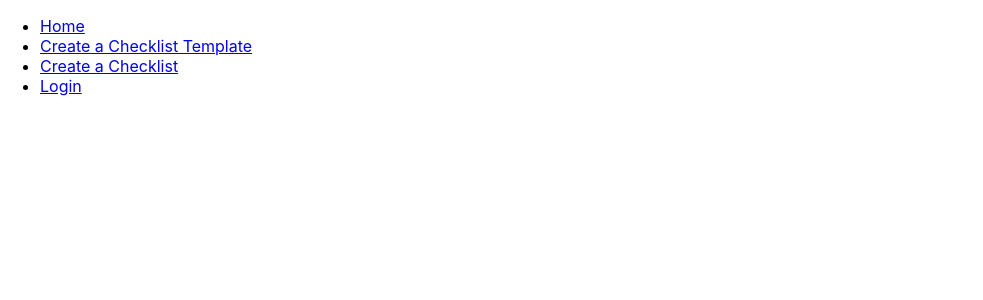
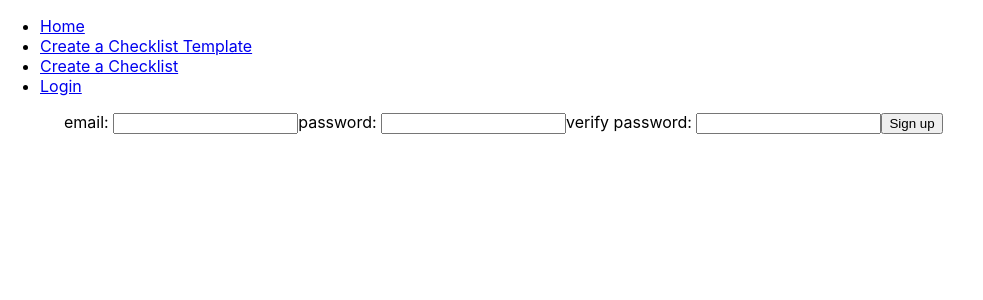
Before and after one commit to GraysonRicketts/Checklist-It, a React (Create React App) app: page /signup in a window 1280 px wide. Shown: the top 300 px of the page, without its empty margins (0-983 px from the left). Built offline with nearby package versions, Linux system fonts and the light colour scheme.

Commit message:
Add signup

```diff
--- a/src/Account/container/Login.js
+++ b/src/Account/container/Login.js
@@ -1,6 +1,6 @@
 import React, { useState } from 'react';
 import { useDispatch } from "react-redux";
-import { useHistory } from 'react-router-dom';
+import { useHistory, Link } from 'react-router-dom';
 import { login } from '../user.actions';
 
 function Login(props) {
@@ -28,6 +28,7 @@ function Login(props) {
     }
 
     return (
+        <div>
             <form onSubmit={handleSubmit}>
                 <label>
                     email: <input type="text" value={email} onChange={onEmailChange} />
@@ -39,6 +40,9 @@ function Login(props) {
 
                 <input type="submit" value="Log in" />
             </form>
+
+            <Link to="/signup">Sign up</Link>
+        </div>
     );
 }
 
--- /dev/null
+++ b/src/Account/container/Signup.js
@@ -0,0 +1,56 @@
+import React, { useState } from 'react';
+import { useDispatch } from "react-redux";
+import { useHistory } from 'react-router-dom';
+import { login } from '../user.actions';
+
+function Signup(props) {
+    const [email, setEmail] = useState('');
+    const [password, setPassword] = useState('');
+    const [verifyPassword, setVerifyPassword] = useState('');
+
+    const history = useHistory();
+    const dispatch = useDispatch();
+
+    const handleSubmit = () => {
+        history.push(``);
+        dispatch(login(email, password));
+    }
+
+    const onEmailChange = (event) => {
+        const email = event.target.value.trim();
+
+        setEmail(email);
+    }
+
+    const onPasswordChange = (event) => {
+        const password = event.target.value.trim();
+
+        setPassword(password);
+    }
+
+    const onVerifyPasswordChange = (event) => {
+        const password = event.target.value.trim();
+
+        setVerifyPassword(password);
+    }
+
+    return (
+        <form onSubmit={handleSubmit}>
+            <label>
+                email: <input type="text" value={email} onChange={onEmailChange} />
+            </label>
+
+            <label>
+                password: <input type="password" value={password} onChange={onPasswordChange} />
+            </label>
+
+            <label>
+                verify password: <input type="password" value={verifyPassword} onChange={onVerifyPasswordChange} />
+            </label>
+
+            <input type="submit" value="Sign up" />
+        </form>
+    );
+}
+
+export default Signup;
--- a/src/App/App.js
+++ b/src/App/App.js
@@ -14,6 +14,7 @@ import { updateTemplate, createTemplate } from '../ChecklistTemplate/templates.a
 import CreateTemplate from '../ChecklistTemplate/containers/CreateTemplate';
 import Login from '../Account/container/Login';
 import { logout } from '../Account/user.actions';
+import Signup from '../Account/container/Signup';
 
 function App() {
   // TODO: remove, only for faster testing
@@ -83,6 +84,9 @@ function App() {
           <Route path="/login">
             <Login />
           </Route>
+          <Route path="/signup">
+            <Signup />
+          </Route>
         </Switch>
       </section>
 
```
Lines whose indentation alone changed are shown as unchanged.
